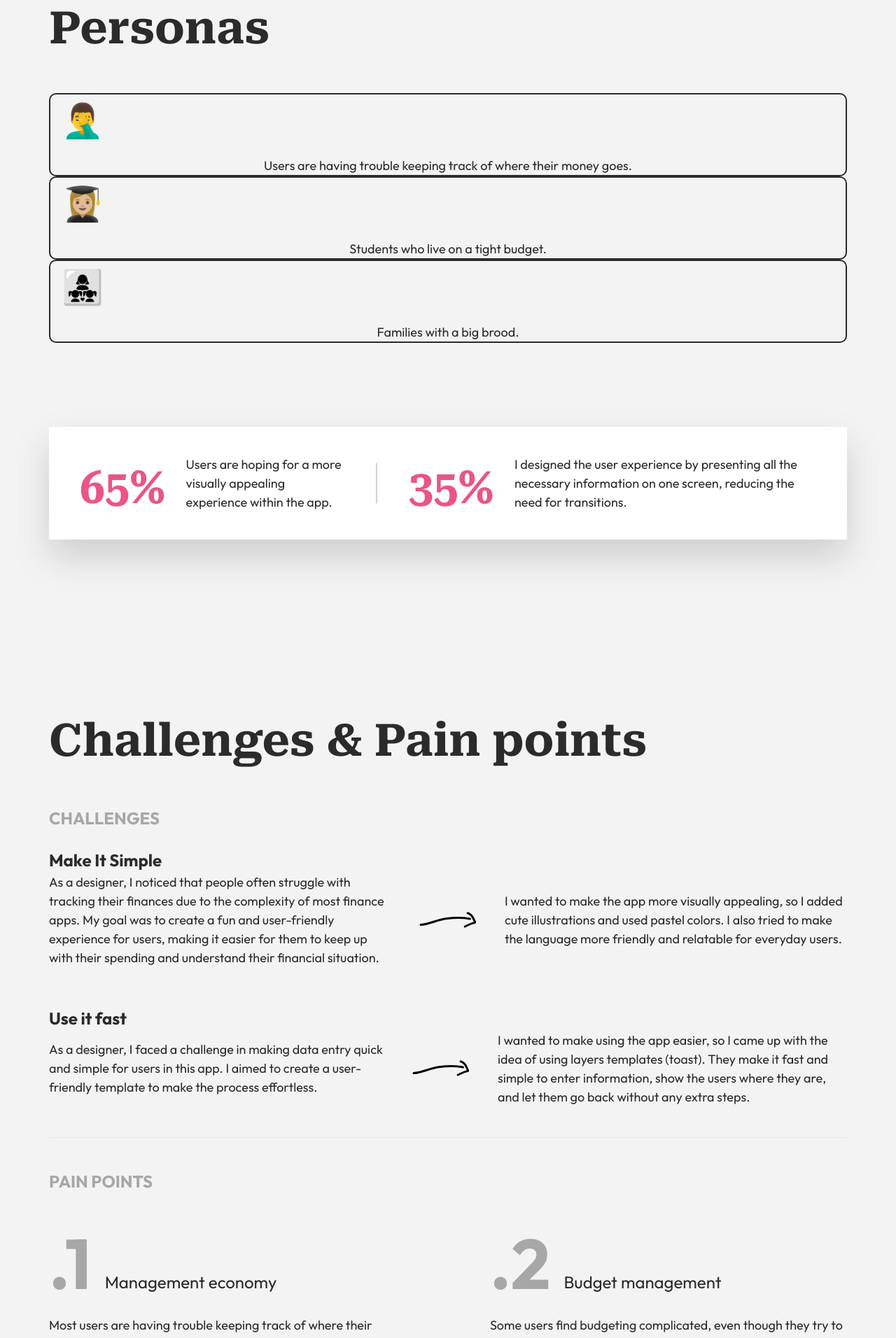
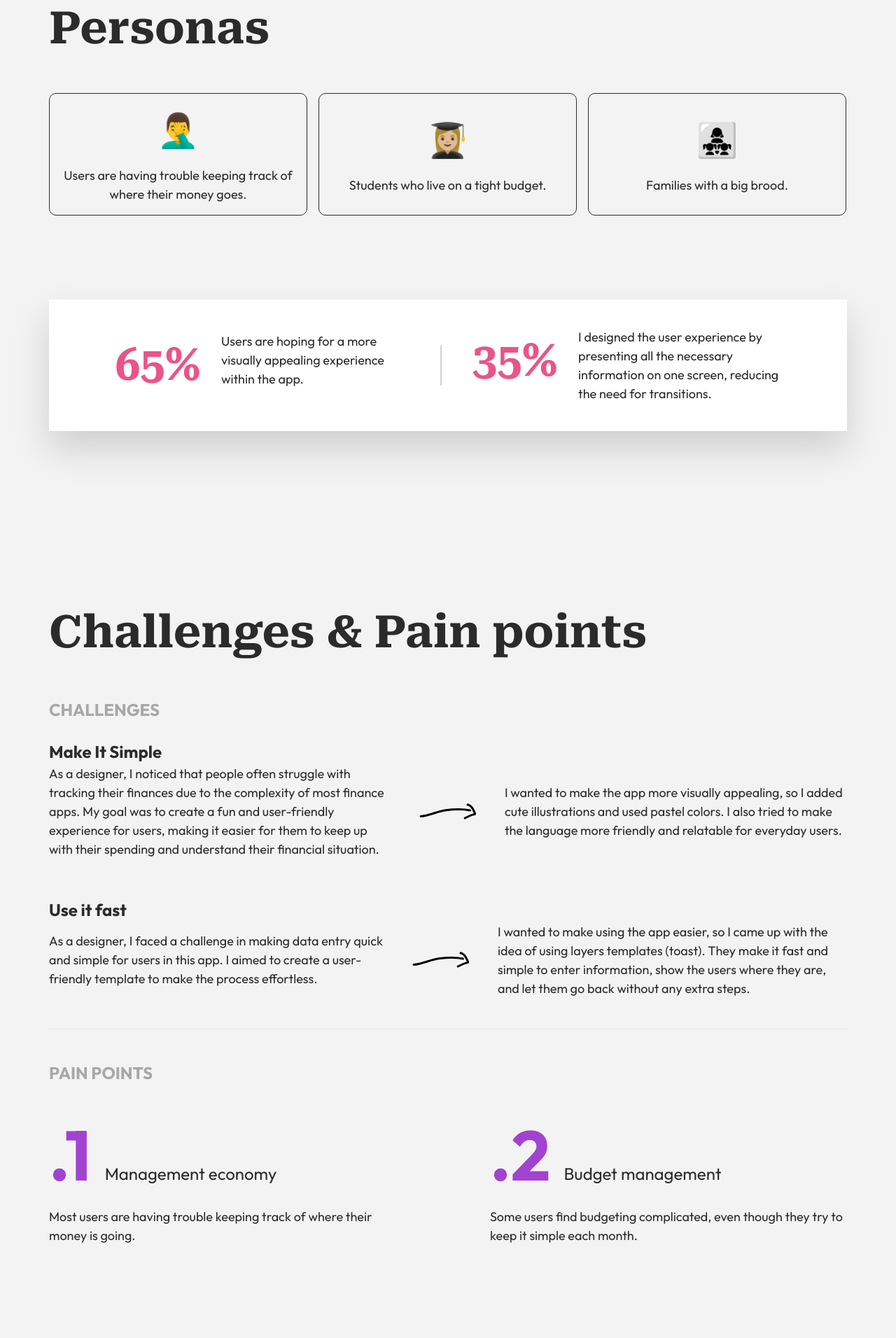
Before and after one commit to OriGuyUniqueDev/davidMalkaUIUXV2, a React (Vite) app: page /project/paamonim in a window 1280 px wide. Shown: the part 1440-3352 px from the top of the page at 70% size. Built offline with nearby package versions, Linux system fonts and the light colour scheme.

Commit message:
styling paamonim project

```diff
--- a/src/pages/projectPage/components/challengesPainPoint/ChallengesPainPoints.tsx
+++ b/src/pages/projectPage/components/challengesPainPoint/ChallengesPainPoints.tsx
@@ -7,16 +7,17 @@ import PainPoint from "./components/PainPoint";
 interface ChallengesPainPointsProps {
 	painPoints: PainPointType[];
 	challenges: ChallengeType[];
+	color: string;
 }
 
-const ChallengesPainPoints: FunctionComponent<ChallengesPainPointsProps> = ({ painPoints, challenges }) => {
+const ChallengesPainPoints: FunctionComponent<ChallengesPainPointsProps> = ({ painPoints, challenges, color }) => {
 	return (
 		<div className=" bg-projectLightGray w-full py-[12rem] text-projectBlack ">
 			<div className="md:max-w-[1280px] mx-auto md:px-[7rem] sm:px-[1.8rem] ">
 				<p className="font-bold font-serif md:text-[6.4rem] sm:text-[4.8rem] mb-[4.4rem] ">Challenges & Pain points</p>
 				<Challenges challenges={challenges} />
 				<hr className="my-[4.4rem]" />
-				<PainPoint painPoints={painPoints} />
+				<PainPoint painPoints={painPoints} color={color} />
 			</div>
 		</div>
 	);
--- a/src/pages/projectPage/components/challengesPainPoint/components/PainPoint.tsx
+++ b/src/pages/projectPage/components/challengesPainPoint/components/PainPoint.tsx
@@ -3,9 +3,10 @@ import PainPointType from "../../../../../interfaces/PainPointType";
 
 interface PainPointProps {
 	painPoints: PainPointType[];
+	color: string;
 }
 
-const PainPoint: FunctionComponent<PainPointProps> = ({ painPoints }) => {
+const PainPoint: FunctionComponent<PainPointProps> = ({ painPoints, color }) => {
 	return (
 		<div>
 			<p className="text-[2.4rem] font-bold mb-[2.4rem] text-projectGrey">PAIN POINTS</p>
@@ -13,8 +14,8 @@ const PainPoint: FunctionComponent<PainPointProps> = ({ painPoints }) => {
 				{painPoints.map((painPoint, index) => {
 					return (
 						<div>
-							<div className="flex gap-[1.9rem] items-end ">
-								<p className="text-[10rem]  font-bold text-projectGrey">.{index + 1}</p>
+							<div className="flex  gap-[1.9rem] items-end ">
+								<p className={`text-[10rem]  font-bold ${color}`}>.{index + 1}</p>
 								<p className="text-[2.4rem] text-projectBlack mb-12">{painPoint.title}</p>
 							</div>
 							<p className="text-[1.8rem]">{painPoint.text}</p>
--- a/src/pages/projectPage/projects/abra/Abra.tsx
+++ b/src/pages/projectPage/projects/abra/Abra.tsx
@@ -26,7 +26,7 @@ const Abra: FunctionComponent<AbraProps> = () => {
 			<History />
 			<ResearchUsers />
 			<OldNew />
-			<Execution image={{ url: "/images/projects/abra/images/execution.png", alt: "execution image" }} />
+			<Execution images={[{ url: "/images/projects/abra/images/execution.png", alt: "execution image" }]} />
 			<BringTogether images={[{ url: "/images/projects/abra/images/bringTogether.png", alt: "bring together image" }]} />
 			<div className="bg-projectWhite relative w-full  h-[100rem]  ">
 				<div className="md:max-w-[1280px]  mx-auto md:px-[7rem] sm:px-[1.8rem] ">
--- a/src/pages/projectPage/projects/paamonim/Paamonim.tsx
+++ b/src/pages/projectPage/projects/paamonim/Paamonim.tsx
@@ -50,15 +50,15 @@ const Paamonim: FunctionComponent<PaamonimProps> = () => {
 			<HeroProject resImage={{ url: "/images/projects/paamonim/images/heroMobile.png", alt: "paamonim Background" }} imageBG={{ url: "/images/projects/paamonim/images/heroBG.png", alt: "paamonim Background" }} image={{ url: "/images/projects/paamonim/images/heroMockup.png", alt: "ram aderet mockup" }} />
 			<AboutProject data={aboutText} />
 			<Personas />
-			<ChallengesPainPoints painPoints={painPoints} challenges={challenges} />
+			<ChallengesPainPoints color="text-projectPurple" painPoints={painPoints} challenges={challenges} />
 			<Execution
 				images={[
-					{ url: "images/projects/paamonim/images/execution1.png", alt: "execution image" },
-					{ url: "images/projects/paamonim/images/execution2.png", alt: "execution image" },
+					{ url: "/images/projects/paamonim/images/execution1.png", alt: "execution image" },
+					{ url: "/images/projects/paamonim/images/execution2.png", alt: "execution image" },
 				]}
 			/>
-			<BringTogether images={[{ url: "images/projects/paamonim/images/bringTogether.png", alt: "bringTogether image" }]} />
-			<StyleGuide image={{ url: "images/projects/paamonim/images/styleGuide.png", alt: "styleGuide image" }} />
+			<BringTogether images={[{ url: "/images/projects/paamonim/images/bringTogether.png", alt: "bringTogether image" }]} />
+			<StyleGuide image={{ url: "/images/projects/paamonim/images/styleGuide.png", alt: "styleGuide image" }} />
 			<Contact />
 			<ProjectNavigation previous="ramAderet" next="figmaManage" />
 		</div>
--- a/src/pages/projectPage/projects/paamonim/components/Personas.tsx
+++ b/src/pages/projectPage/projects/paamonim/components/Personas.tsx
@@ -24,24 +24,24 @@ const Personas: FunctionComponent<PersonasProps> = () => {
 		<div className=" bg-projectLightGray w-full py-[12rem] text-projectBlack ">
 			<div className="md:max-w-[1280px] mx-auto md:px-[7rem] sm:px-[1.8rem] ">
 				<p className="font-bold font-serif md:text-[6.4rem] sm:text-[4.8rem] mb-[4.4rem] ">Personas</p>
-				<div className="w-full mb-[12rem]">
+				<div className="w-full mb-[12rem] flex gap-[1.6rem]">
 					{data.map((card) => {
 						return (
-							<div className="border-2 border-projectBlack rounded-2xl px-[1.6rem] flex flex-col gap-[1.6rem]">
+							<div className="border-[0.1rem] border-projectBlack rounded-2xl px-[1.6rem] justify-center items-center flex flex-col w-[36.9rem] h-[17.5rem]  gap-[1.6rem]">
 								<p className="text-[4.8rem]">{card.icon}</p>
 								<p className="text-center text-[1.8rem]">{card.data}</p>
 							</div>
 						);
 					})}
 				</div>
-				<div className="drop-shadow-2xl shadow-projectBlack bg-projectWhite w-full px-[4.4rem] py-[4rem] flex gap-[4.4rem]">
-					<div className="flex gap-[3rem] h-fit ">
-						<p className="text-[#EA5488] text-[6.4rem] font-bold font-serif h-[6.1rem] ">65%</p>
-						<p className="text-[1.8rem]">Users are hoping for a more visually appealing experience within the app.</p>
+				<div className="drop-shadow-2xl shadow-projectBlack bg-projectWhite w-full px-[4.4rem] py-[4rem] flex gap-[4.4rem] justify-center items-center">
+					<div className="flex gap-[3rem] w-[42rem]  ">
+						<p className="text-[#EA5488] text-[6.4rem] font-bold font-serif  ">65%</p>
+						<p className="text-[1.8rem] ">Users are hoping for a more visually appealing experience within the app.</p>
 					</div>
 					<img src="/icons/verticleLine.svg" alt="vertical Line" />
-					<div className="flex gap-[3rem] ">
-						<p className="text-[#EA5488] text-[6.4rem] font-bold font-serif h-[6.1rem] ">35%</p>
+					<div className="flex gap-[3rem] w-[44.1rem] ">
+						<p className="text-[#EA5488] text-[6.4rem] font-bold font-serif  ">35%</p>
 						<p className="text-[1.8rem]">I designed the user experience by presenting all the necessary information on one screen, reducing the need for transitions.</p>
 					</div>
 				</div>
--- a/src/pages/projectPage/projects/ramAderet/RamAderet.tsx
+++ b/src/pages/projectPage/projects/ramAderet/RamAderet.tsx
@@ -53,8 +53,8 @@ const RamAderet: FunctionComponent<RamAderetProps> = () => {
 			<AboutProject data={aboutText} />
 			<ExploreIdeas data={exploreText} />
 			<ResearchUsers />
-			<ChallengesPainPoints painPoints={painPoints} challenges={challenges} />
-			<Execution image={{ url: "/images/projects/ramAderet/images/execution.png", alt: "execution image" }} />
+			<ChallengesPainPoints color="text-projectGray" painPoints={painPoints} challenges={challenges} />
+			<Execution images={[{ url: "/images/projects/ramAderet/images/execution.png", alt: "execution image" }]} />
 			<BringTogether images={[{ url: "/images/projects/ramAderet/images/bringTogether.png", alt: "bring together image" }]} />
 			<StyleGuide image={{ url: "/images/projects/ramAderet/images/styleGuide.png", alt: "style guide image" }} />
 			<Contact />
```
